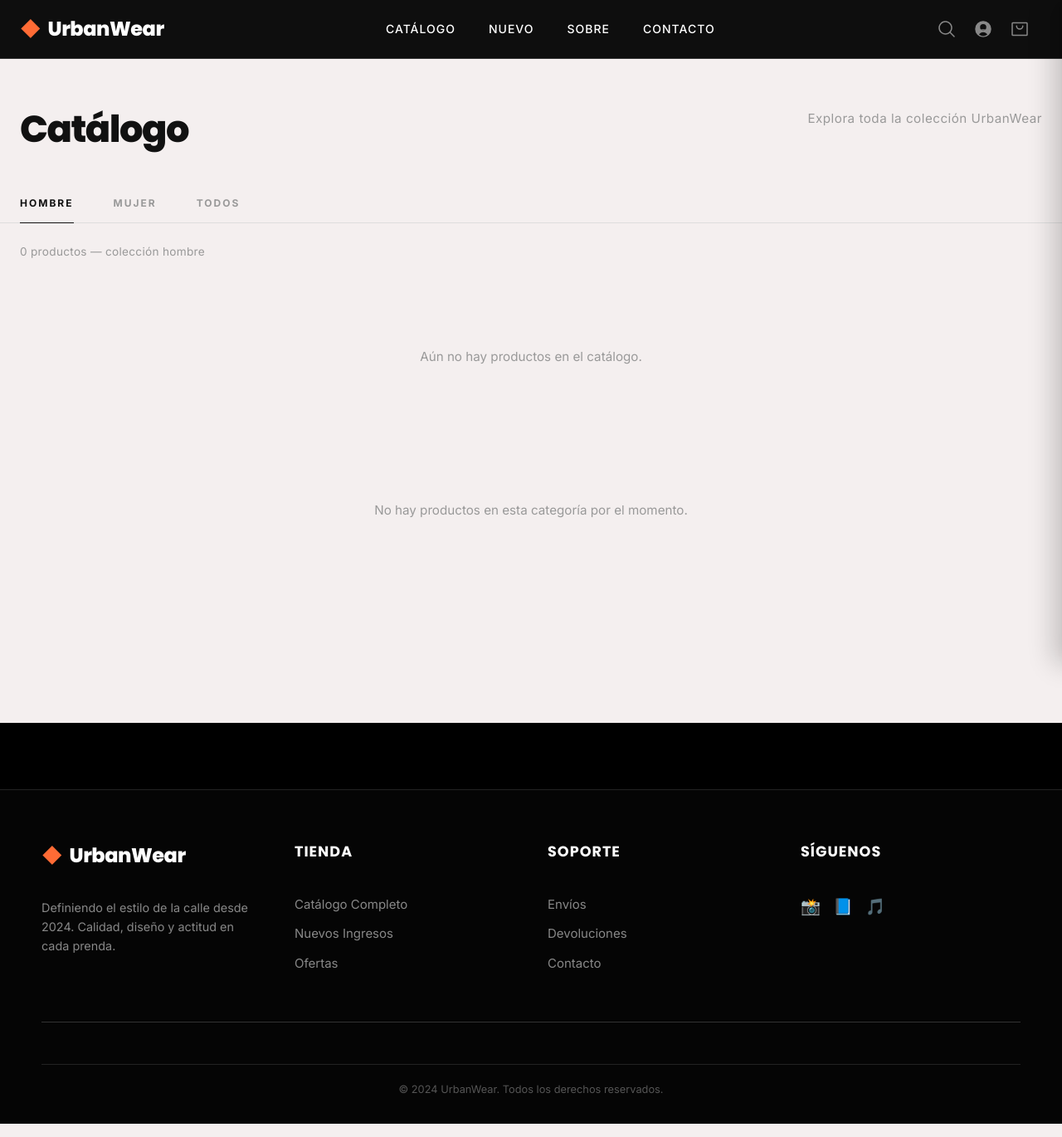
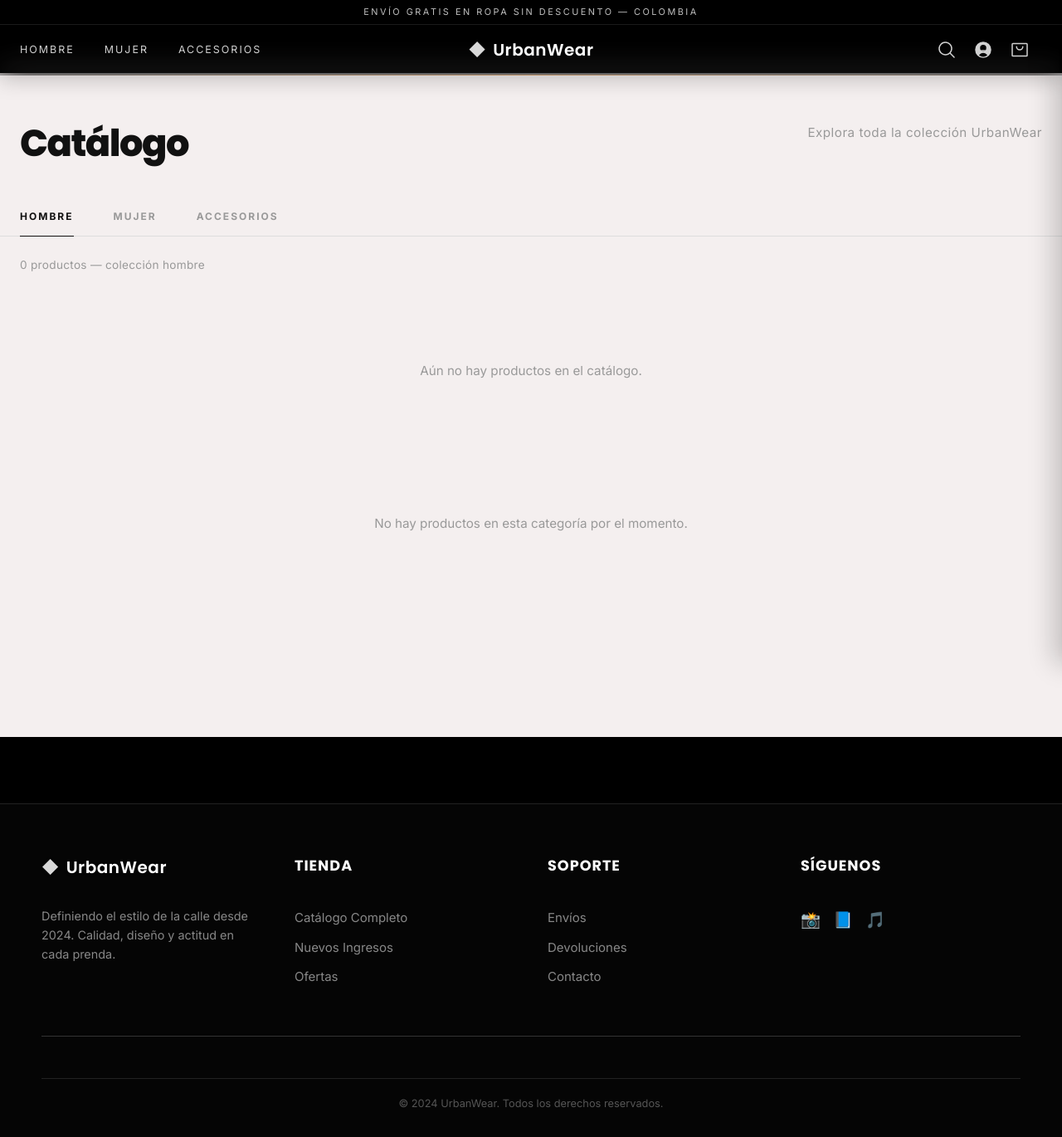
Before and after one commit to tussy-77/UrbanWear, a Flask app: page /catalogo in a window 1280 px wide. Shown: the whole page at 83% size. Run offline with Flask 3, Linux system fonts and the light colour scheme; data that the repository does not hold is empty.

Commit message:
mejora visual del header y arreglos de bugs

```diff
--- a/frontend/static/css/home.css
+++ b/frontend/static/css/home.css
@@ -4,8 +4,8 @@
    ============================================================ */
 
 /* ── Barra de beneficio superior ── */
-.benefit-bar       { background: var(--color-accent); padding: 10px 0; text-align: center; }
-.benefit-bar__text { font-size: 0.78rem; font-weight: 700; letter-spacing: 2px; color: #000; margin: 0; }
+.benefit-bar       { padding: 6px 0; text-align: center; border-bottom: 1px solid rgba(255,255,255,0.10); }
+.benefit-bar__text { font-size: 0.68rem; font-weight: 400; letter-spacing: 2.5px; color: rgba(255,255,255,0.75); margin: 0; }
 
 /* ── Hero ── */
 .hero {
@@ -15,6 +15,8 @@
     overflow: hidden;
     display: flex;
     align-items: center;
+    margin-top: calc(-1 * var(--header-height));
+    padding-top: var(--header-height);
 }
 .hero__bg {
     position: absolute;
--- a/frontend/static/css/main.css
+++ b/frontend/static/css/main.css
@@ -3,6 +3,7 @@
    ============================================ */
 
 :root {
+    --header-height: 88px;
     /* Colores */
     --color-bg-primary: #0f0f0f;
     --color-bg-secondary: #1a1a1a;
@@ -63,6 +64,7 @@ body {
     color: var(--color-text-primary);
     line-height: 1.6;
     font-size: var(--fs-base);
+    padding-top: var(--header-height);
 }
 
 /* ============================================
@@ -151,53 +153,72 @@ button {
    ============================================ */
 
 .header {
-    position: sticky;
+    position: fixed;
     top: 0;
+    left: 0;
+    right: 0;
     z-index: 1000;
-    background-color: rgba(15, 15, 15, 0.95);
-    backdrop-filter: blur(10px);
-    border-bottom: 1px solid var(--color-border);
+    background: rgba(0, 0, 0, 0.18);
+    backdrop-filter: blur(18px) saturate(1.6);
+    -webkit-backdrop-filter: blur(18px) saturate(1.6);
+    box-shadow: 0 1px 0 rgba(255,255,255,0.08), 0 4px 24px rgba(0,0,0,0.22);
+    transform: translateY(0);
+    transition: transform 0.35s cubic-bezier(0.4, 0, 0.2, 1), background 0.3s ease;
+}
+
+.header--hidden {
+    transform: translateY(-100%);
+}
+
+.header::after {
+    content: '';
+    display: block;
+    height: 1px;
+    background: linear-gradient(to right, transparent, rgba(255,165,80,0.5), transparent);
 }
 
 .header__wrapper {
     display: flex;
     align-items: center;
-    justify-content: space-between;
-    padding: var(--spacing-md) 0;
-    width: 100%;
-}
-
+    padding: 14px 0;
+    width: 100%;
+}
 
 .logo {
     display: flex;
     align-items: center;
     gap: var(--spacing-sm);
-    font-size: var(--fs-2xl);
-    font-weight: 800;
+    font-size: 1.25rem;
+    font-weight: 600;
     font-family: var(--font-display);
+    color: #fff;
+    letter-spacing: 0.5px;
+    text-shadow: 0 1px 4px rgba(0,0,0,0.2);
 }
 
 .logo__icon {
-    color: var(--color-accent);
+    color: rgba(255, 255, 255, 0.85);
 }
 
 .logo__text {
-    letter-spacing: -0.5px;
+    letter-spacing: 0.5px;
 }
 
 .nav {
     display: flex;
-    gap: var(--spacing-2xl);
+    gap: 36px;
     flex: 1;
-    justify-content: center;
+    justify-content: flex-start;
 }
 
 .nav__link {
-    font-weight: 500;
-    font-size: var(--fs-sm);
+    font-weight: 400;
+    font-size: 0.78rem;
     text-transform: uppercase;
-    letter-spacing: 1px;
+    letter-spacing: 2px;
+    color: rgba(255, 255, 255, 0.82);
     position: relative;
+    transition: color 0.2s ease;
 }
 
 .nav__link::after {
@@ -206,9 +227,13 @@ button {
     bottom: -4px;
     left: 0;
     width: 0;
-    height: 2px;
-    background-color: var(--color-accent);
-    transition: var(--transition);
+    height: 1px;
+    background: rgba(255, 255, 255, 0.9);
+    transition: width 0.25s ease;
+}
+
+.nav__link:hover {
+    color: #fff;
 }
 
 .nav__link:hover::after {
@@ -219,19 +244,19 @@ button {
     display: flex;
     align-items: center;
     gap: 20px;
-    flex-shrink: 0;
-    margin-left: auto;
-}
-
+    flex: 1;
+    justify-content: flex-end;
+}
 
 .header-icon-btn svg {
+    fill: rgba(255, 255, 255, 0.82) !important;
     vertical-align: middle;
     transition: transform 0.2s ease, fill 0.2s ease;
 }
 
 .header-icon-btn:hover svg {
     fill: #fff !important;
-    transform: scale(1.1);
+    transform: scale(1.08);
 }
 
 /* ============================================
--- a/frontend/static/js/cart.js
+++ b/frontend/static/js/cart.js
@@ -17,14 +17,20 @@ function actualizarInterfazUsuario() {
     const guestIcon = document.getElementById('guest-icon');
     const userProfileIcon = document.getElementById('user-profile-icon');
     const displayName = document.getElementById('user-display-name');
+    const sidebarLoggedIn = document.getElementById('profile-logged-in');
+    const sidebarGuest = document.getElementById('profile-guest');
 
     if (token) {
         if (guestIcon) guestIcon.style.display = 'none';
         if (userProfileIcon) userProfileIcon.style.display = 'flex';
         if (displayName) displayName.innerText = userName;
+        if (sidebarLoggedIn) sidebarLoggedIn.style.display = 'flex';
+        if (sidebarGuest) sidebarGuest.style.display = 'none';
     } else {
         if (guestIcon) guestIcon.style.display = 'flex';
         if (userProfileIcon) userProfileIcon.style.display = 'none';
+        if (sidebarLoggedIn) sidebarLoggedIn.style.display = 'none';
+        if (sidebarGuest) sidebarGuest.style.display = 'flex';
     }
 }
 
@@ -226,7 +232,29 @@ function irAlCheckout() {
     window.location.href = '/checkout';
 }
 
-// 5. EVENTOS E INICIALIZACIÓN
+// 5. SCROLL — ocultar/mostrar header según dirección
+(function () {
+    var lastY = 0;
+    var header = null;
+    var threshold = 80; // px desde el top donde empieza a ocultarse
+
+    window.addEventListener('scroll', function () {
+        if (!header) header = document.querySelector('.header');
+        if (!header) return;
+
+        var currentY = window.scrollY;
+
+        if (currentY > threshold && currentY > lastY) {
+            header.classList.add('header--hidden');
+        } else {
+            header.classList.remove('header--hidden');
+        }
+
+        lastY = currentY;
+    }, { passive: true });
+})();
+
+// 6. EVENTOS E INICIALIZACIÓN
 document.addEventListener('DOMContentLoaded', () => {
       const urlParams = new URLSearchParams(window.location.search);
     const tokenUrl = urlParams.get('token');
@@ -244,13 +272,6 @@ document.addEventListener('DOMContentLoaded', () => {
     if (cartOverlay) cartOverlay.onclick = cerrarCarrito;
 
 
-    const guestIcon = document.getElementById('guest-icon');
-    if (guestIcon) {
-        guestIcon.addEventListener('click', function(e) {
-            e.preventDefault();
-            abrirModal();
-        });
-    }
 
 
 
--- a/frontend/static/js/catalogo.js
+++ b/frontend/static/js/catalogo.js
@@ -18,7 +18,7 @@
 
         cards.forEach(function (card) {
             var gender = card.getAttribute('data-gender') || 'unisex';
-            var show   = genero === 'todos' ||
+            var show   = (genero === 'todos'  && gender === 'accesorios') ||
                          (genero === 'hombre' && (gender === 'hombre' || gender === 'unisex')) ||
                          (genero === 'mujer'  && (gender === 'mujer'  || gender === 'unisex'));
             card.style.display = show ? '' : 'none';
@@ -28,7 +28,7 @@
         // Actualizar contador
         var countEl = document.getElementById('catalogo-count');
         if (countEl) {
-            var label = genero === 'todos' ? 'todos los productos' :
+            var label = genero === 'todos'  ? 'accesorios' :
                         genero === 'hombre' ? 'colección hombre' : 'colección mujer';
             countEl.textContent = visible + ' producto' + (visible !== 1 ? 's' : '') + ' — ' + label;
         }
--- a/frontend/templates/public/base.html
+++ b/frontend/templates/public/base.html
@@ -12,29 +12,37 @@
 <body style="background-color: #000; color: #fff;">
 
     <header class="header">
+    <!-- Barra superior de beneficio -->
+    <div class="benefit-bar">
+        <p class="benefit-bar__text">ENVÍO GRATIS EN ROPA SIN DESCUENTO — COLOMBIA</p>
+    </div>
     <div class="container">
-        <div class="header__wrapper" style="width: 100%;">
-            <div class="logo" style="cursor: pointer;" onclick="window.location.href='/'">
+        <div class="header__wrapper" style="width: 100%; display: flex; align-items: center;">
+
+            <!-- Nav izquierda (ocupa 1/3) -->
+            <nav class="nav" style="display: flex; gap: 36px; flex: 1; justify-content: flex-start;">
+                <a href="{{ url_for('catalogo') }}?genero=hombre" class="nav__link">HOMBRE</a>
+                <a href="{{ url_for('catalogo') }}?genero=mujer" class="nav__link">MUJER</a>
+                <a href="{{ url_for('catalogo') }}" class="nav__link">ACCESORIOS</a>
+            </nav>
+
+            <!-- Logo centrado (auto) -->
+            <div class="logo" style="cursor: pointer; flex-shrink: 0;" onclick="window.location.href='/'">
                 <span class="logo__icon">◆</span>
                 <span class="logo__text">UrbanWear</span>
             </div>
 
-            <nav class="nav" style="display: flex; gap: 40px; flex: 1; justify-content: center;">
-                <a href="{{ url_for('catalogo') }}" class="nav__link">CATÁLOGO</a>
-                <a href="#" class="nav__link">Nuevo</a>
-                <a href="#" class="nav__link">Sobre</a>
-                <a href="#" class="nav__link">Contacto</a>
-            </nav>
-
-            <div class="header__actions" style="display: flex; align-items: center; gap: 20px;">
+            <!-- Iconos derecha (ocupa 1/3) -->
+            <div class="header__actions" style="display: flex; align-items: center; gap: 20px; flex: 1; justify-content: flex-end;">
                 <button class="header-icon-btn" id="search-toggle" style="background: none; border: none; cursor: pointer; padding: 0;">
                     <svg xmlns="http://www.w3.org/2000/svg" width="24" height="24" viewBox="0 0 256 256" style="fill: #888; transition: fill 0.3s;"><path d="M229.66,218.34l-50.07-50.06a88.11,88.11,0,1,0-11.31,11.31l50.06,50.07a8,8,0,0,0,11.32-11.32ZM40,112a72,72,0,1,1,72,72A72.08,72.08,0,0,1,40,112Z"></path></svg>
                 </button>
 
                 <div class="user-menu-wrapper" style="position: relative;">
-                    <a href="#" id="guest-icon" class="header-icon-btn" style="display: flex;">
+                    <button id="guest-icon" class="header-icon-btn" onclick="toggleProfileMenu()"
+                        style="display: flex; background: none; border: none; cursor: pointer; padding: 0;">
                         <svg xmlns="http://www.w3.org/2000/svg" width="24" height="24" viewBox="0 0 256 256" style="fill: #888; transition: fill 0.3s;"><path d="M128,24A104,104,0,1,0,232,128,104.11,104.11,0,0,0,128,24ZM74.08,197.5a64,64,0,0,1,107.84,0,87.83,87.83,0,0,1-107.84,0ZM128,144a40,40,0,1,1,40-40A40,40,0,0,1,128,144Zm76.24,42.81a80,80,0,0,0-152.48,0,87.81,87.81,0,0,1,152.48,0Z"></path></svg>
-                    </a>
+                    </button>
                     <button id="user-profile-icon" class="header-icon-btn" onclick="toggleProfileMenu()"
                         style="display: none; background: none; border: none; cursor: pointer; padding: 0;">
                         <svg xmlns="http://www.w3.org/2000/svg" width="24" height="24" viewBox="0 0 256 256" style="fill: #888; transition: fill 0.3s;"><path d="M128,24A104,104,0,1,0,232,128,104.11,104.11,0,0,0,128,24ZM74.08,197.5a64,64,0,0,1,107.84,0,87.83,87.83,0,0,1-107.84,0ZM128,144a40,40,0,1,1,40-40A40,40,0,0,1,128,144Zm76.24,42.81a80,80,0,0,0-152.48,0,87.81,87.81,0,0,1,152.48,0Z"></path></svg>
@@ -56,6 +64,35 @@
 <div id="profile-sidebar-overlay" class="profile-sidebar-overlay" onclick="toggleProfileMenu()"></div>
 
 <div id="profile-sidebar" class="profile-sidebar">
+
+    <!-- Vista invitado (no logueado) -->
+    <div id="profile-guest" style="display:none; flex-direction:column; height:100%;">
+        <div class="profile-sidebar__header">
+            <div class="profile-sidebar__user">
+                <div class="profile-sidebar__avatar">
+                    <svg xmlns="http://www.w3.org/2000/svg" width="22" height="22" viewBox="0 0 256 256" fill="#555"><path d="M128,24A104,104,0,1,0,232,128,104.11,104.11,0,0,0,128,24ZM74.08,197.5a64,64,0,0,1,107.84,0,87.83,87.83,0,0,1-107.84,0ZM128,144a40,40,0,1,1,40-40A40,40,0,0,1,128,144Zm76.24,42.81a80,80,0,0,0-152.48,0,87.81,87.81,0,0,1,152.48,0Z"/></svg>
+                </div>
+                <div>
+                    <p class="profile-sidebar__greeting" style="font-size:1rem; font-weight:800; letter-spacing:1px; color:#111;">¡HOLA!</p>
+                    <p style="font-size:0.78rem; color:#777; letter-spacing:0.5px; margin:0;">INICIA SESIÓN</p>
+                </div>
+            </div>
+            <button onclick="toggleProfileMenu()" class="profile-sidebar__close">✕</button>
+        </div>
+        <div style="padding: 24px 20px; display:flex; flex-direction:column; gap:12px;">
+            <button onclick="toggleProfileMenu(); abrirModal();"
+                style="width:100%; padding:13px; background:#111; color:#fff; border:none; border-radius:8px; font-weight:700; cursor:pointer; font-size:0.85rem; letter-spacing:1.5px;">
+                INICIAR SESIÓN
+            </button>
+            <p style="text-align:center; color:#888; font-size:0.8rem; margin:0;">
+                ¿No tienes cuenta?
+                <a href="/user_register" style="color:#111; font-weight:700; text-decoration:none;"> Regístrate aquí</a>
+            </p>
+        </div>
+    </div>
+
+    <!-- Vista usuario logueado -->
+    <div id="profile-logged-in" style="display:none; flex-direction:column; height:100%;">
         <div class="profile-sidebar__header">
             <div class="profile-sidebar__user">
                 <div class="profile-sidebar__avatar">
@@ -90,6 +127,8 @@
                 <span>Cerrar Sesión</span>
             </button>
         </nav>
+    </div>
+
 </div>
     </header>
 
--- a/frontend/templates/public/catalogo.html
+++ b/frontend/templates/public/catalogo.html
@@ -24,7 +24,7 @@
             MUJER
         </button>
         <button id="tab-todos" onclick="setTab('todos')" class="catalogo-tab">
-            TODOS
+            ACCESORIOS
         </button>
     </div>
 
```
Also changed, not shown: frontend/templates/public/home.html (+4 -22 lines), frontend/templates/public/perfil.html (+9 -1 lines), .claude/settings.json (added). Lines whose indentation alone changed are shown as unchanged.
